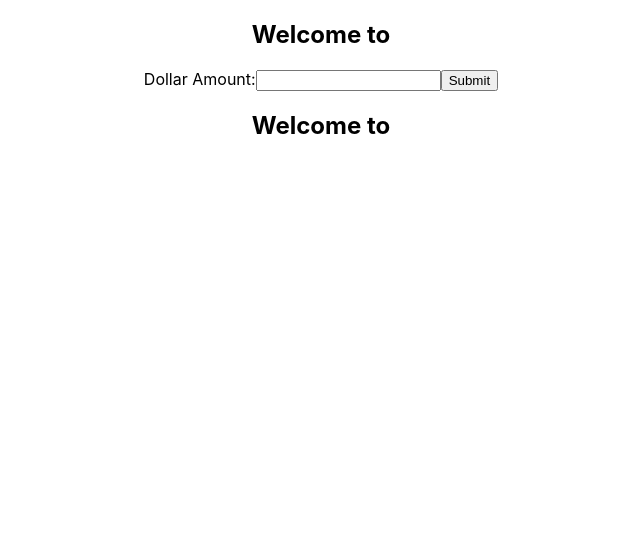
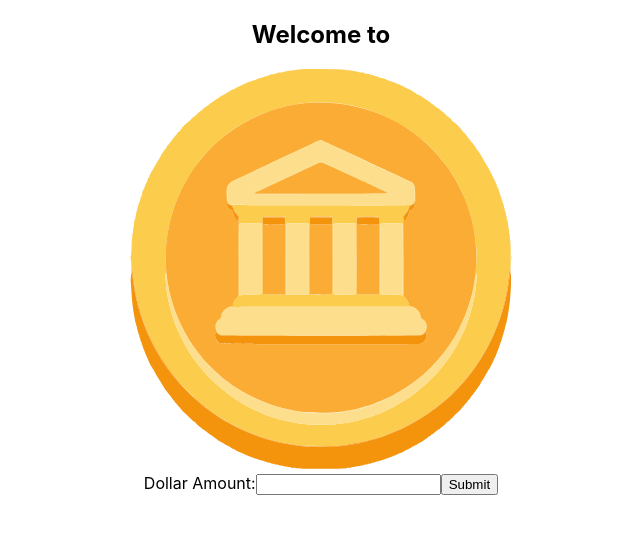
Before and after one commit to CaretCake/nat-challenge, a React (Create React App) app in the folder client/optimal-coins/: page / in a window 1280 px wide. Shown: the top 534 px of the page, without its empty margins (319-959 px from the left). Built offline with nearby package versions, Linux system fonts and the light colour scheme.

Commit message:
add logo and some fixes

```diff
--- a/client/optimal-coins/public/index.html
+++ b/client/optimal-coins/public/index.html
@@ -24,7 +24,7 @@
       work correctly both with client-side routing and a non-root public URL.
       Learn how to configure a non-root public URL by running `npm run build`.
     -->
-    <title>React App</title>
+    <title>Optimal Change</title>
   </head>
   <body>
     <noscript>You need to enable JavaScript to run this app.</noscript>
--- a/client/optimal-coins/src/App.js
+++ b/client/optimal-coins/src/App.js
@@ -1,4 +1,3 @@
-import logo from './logo.svg';
 import { Header } from './Header.js'
 import { DollarForm } from './DollarForm.js'
 import { CoinCount } from './CoinCount.js'
--- a/client/optimal-coins/src/CoinCount.js
+++ b/client/optimal-coins/src/CoinCount.js
@@ -3,7 +3,7 @@ import React, {Component} from 'react';
 class CoinCount extends Component {
     render()
     {
-        return (<div className='Header'><h2>Welcome to</h2></div>);
+        return (<div className='CoinContainer'></div>);
     }
 }
 
--- a/client/optimal-coins/src/Header.js
+++ b/client/optimal-coins/src/Header.js
@@ -1,9 +1,14 @@
-import React, {Component} from 'react';
+import React, {Component} from 'react'
+import {ReactComponent as CoinLogo} from './logo.svg';
+
 
 class Header extends Component {
     render()
     {
-        return (<div className='Header'><h2>Welcome to</h2></div>);
+        return (<div className='Header'>
+                    <h2>Welcome to</h2>
+                    <CoinLogo/>
+                </div>);
     }
 }
 
```
